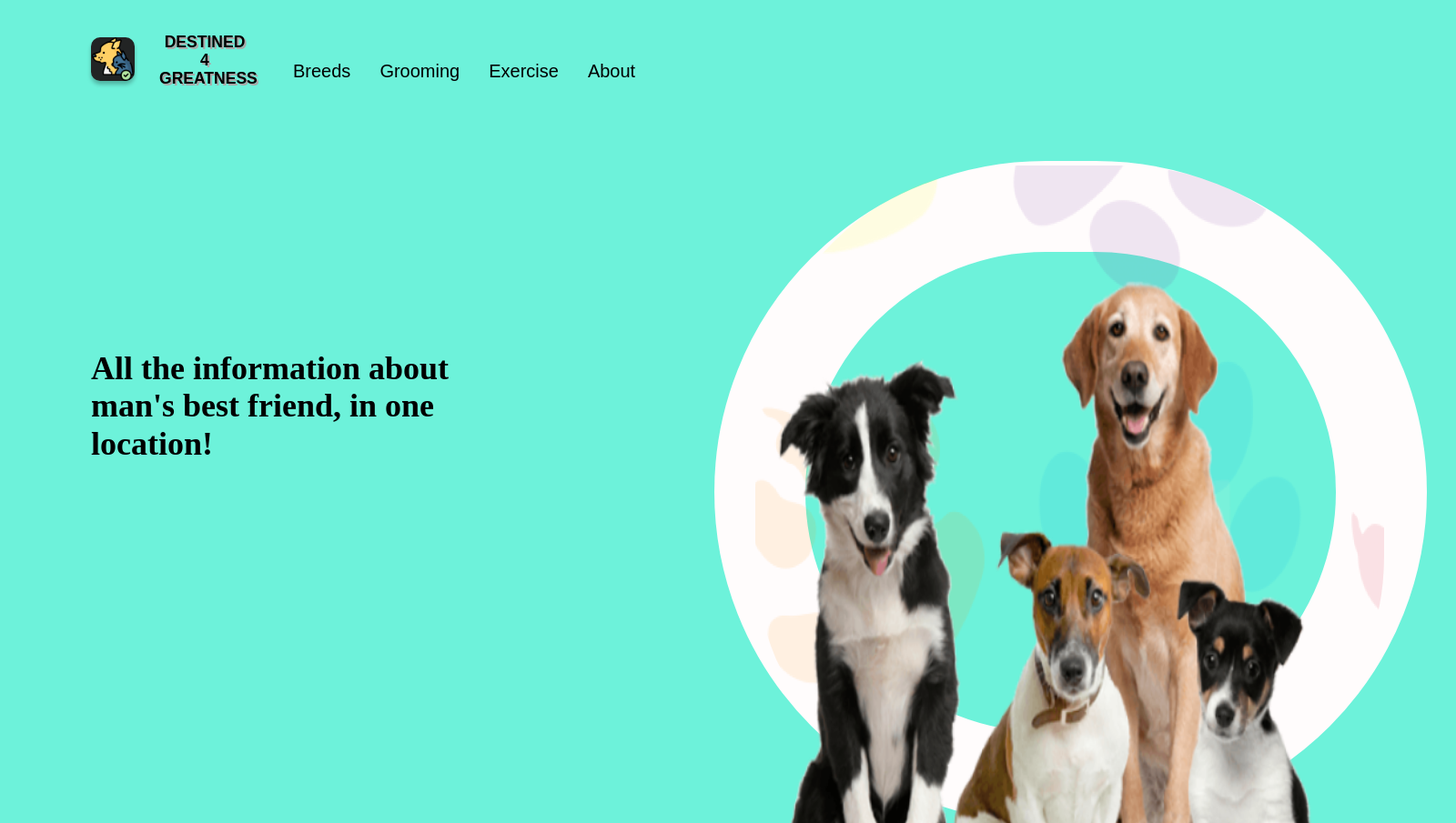
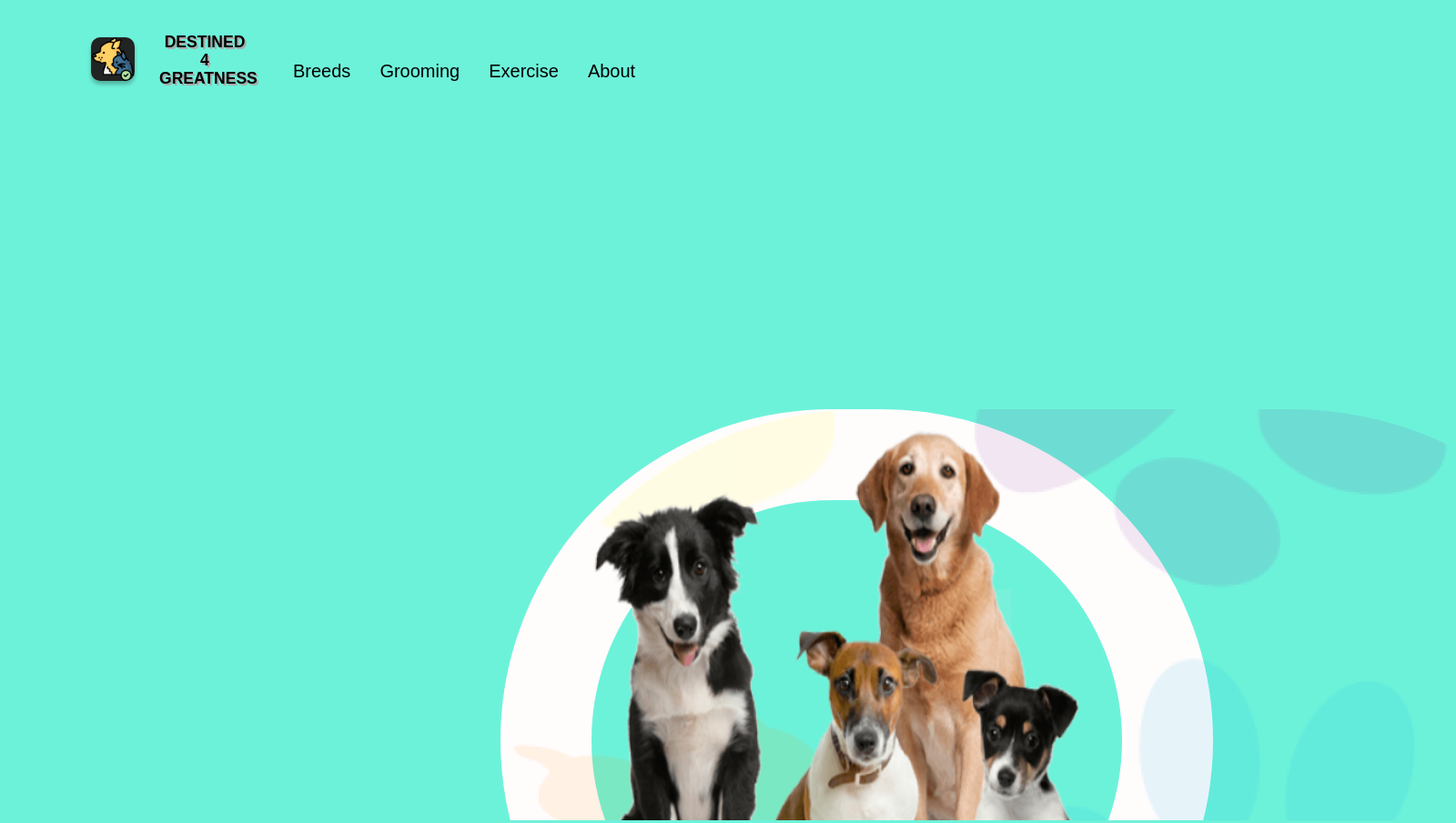
Before and after one commit to bsoncarty1/Destined_For_Greatness, a PHP site: page /Breeds.html in a window 1600 px wide. Shown: the whole page at 91% size. Run offline with PHP 8.4, Linux system fonts and the light colour scheme.

Commit message:
Centering breeds ellipse

```diff
--- a/Breeds.html
+++ b/Breeds.html
@@ -23,15 +23,13 @@
       <li><a href="#About">About</a></li>
     </ul>
   </nav>
-  <div class="ellipse"></div>
-  <div class="pawprints">
-    <img  id="prints" src="Images/pawPrints.png" alt="pictures of paw prints.">
-  </div>
-  <div class="breedDogs">
-    <img id="groupOfDogs" src="Images/groupOfDogs.png" alt="picture of dog">
-  </div>
-  <div class="homepageinfo">
-    <h2>All the information about man's best friend, in one location!</h2>
-  </div>
+  <div class="ellipse" id="breedsEllipse"></div>
+    <div class="pawprints">
+      <img  id="breedsPrints" src="Images/pawPrints.png" alt="pictures of paw prints.">
+    </div>
+    <div class="breedDogs">
+      <img id="groupOfDogs" src="Images/groupOfDogs.png" alt="picture of dog">
+    </div>
+
 </body>
 </html>
--- a/CSS/style.css
+++ b/CSS/style.css
@@ -88,7 +88,7 @@ body {
     font-weight: bolder;
 }
 
-#prints{
+.pawprints{
     position: absolute;
     width: 691px;
     height: 720px;
@@ -110,8 +110,20 @@ body {
 
 #groupOfDogs{
     position: fixed;
-    width: 650px;
-    height: 750px;
-    left: 825px;
-    top: 280px;
+    width: 600px;
+    height: 600px;
+    left: 625px;
+    top: 450px;
 }
+
+#breedsEllipse{
+    left: 550px;
+    top: 450px;
+    position: fixed;
+}
+#breedsPrints{
+    left: 550px;
+    top: 450px;
+    position: fixed;
+    border-radius: 400px;
+}
```
